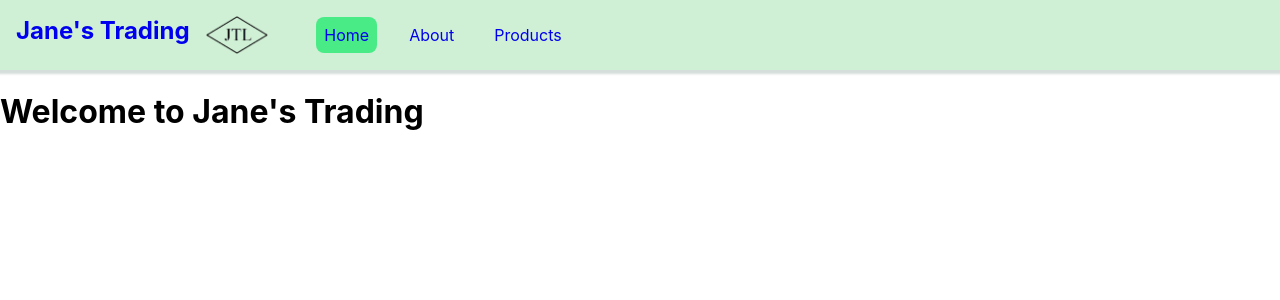
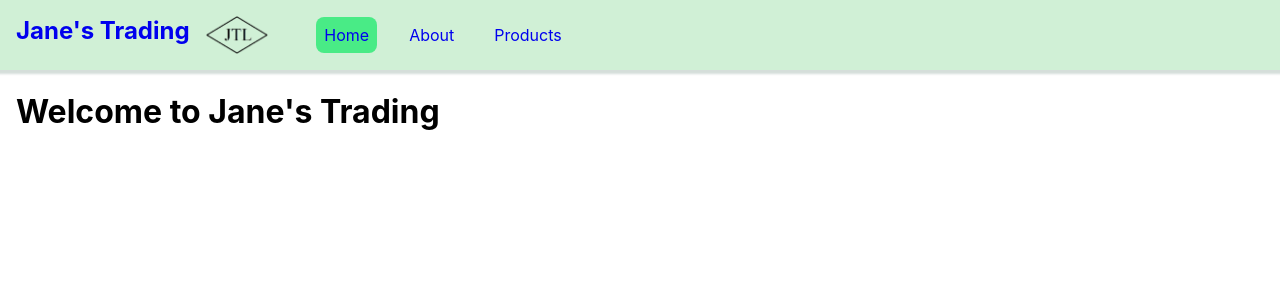
Before and after one commit to Meateater02/Jtl, a React (Create React App) app: page / in a window 1280 px wide. Shown: the top 300 px of the page. Built offline with nearby package versions, Linux system fonts and the light colour scheme.

Commit message:
Done: consistent padding

```diff
--- /dev/null
+++ b/src/components/pages/About.css
@@ -0,0 +1,3 @@
+div .content {
+    margin: 1rem;
+}
--- a/src/components/pages/About.js
+++ b/src/components/pages/About.js
@@ -1,8 +1,9 @@
 import React from "react";
+import "./About.css";
 
 export const About = () => {
   return (
-    <div>
+    <div className="content">
       <h1>Info about JTL</h1>
     </div>
   );
--- /dev/null
+++ b/src/components/pages/Home.css
@@ -0,0 +1,3 @@
+div .content {
+    margin: 1rem;
+}
--- a/src/components/pages/Home.js
+++ b/src/components/pages/Home.js
@@ -1,8 +1,9 @@
 import React from "react";
+import "./Home.css";
 
 export const Home = () => {
   return (
-    <div>
+    <div className="content">
       <div className="container">
         <h1>Welcome to Jane's Trading</h1>
       </div>
--- /dev/null
+++ b/src/components/pages/Products.css
@@ -0,0 +1,3 @@
+.content {
+    margin: 1rem;
+}
--- a/src/components/pages/Products.js
+++ b/src/components/pages/Products.js
@@ -1,8 +1,9 @@
 import React from "react";
+import "./Products.css";
 
 export const Products = () => {
   return (
-    <div>
+    <div className="content">
       <h1>Products page</h1>
     </div>
   );
```
